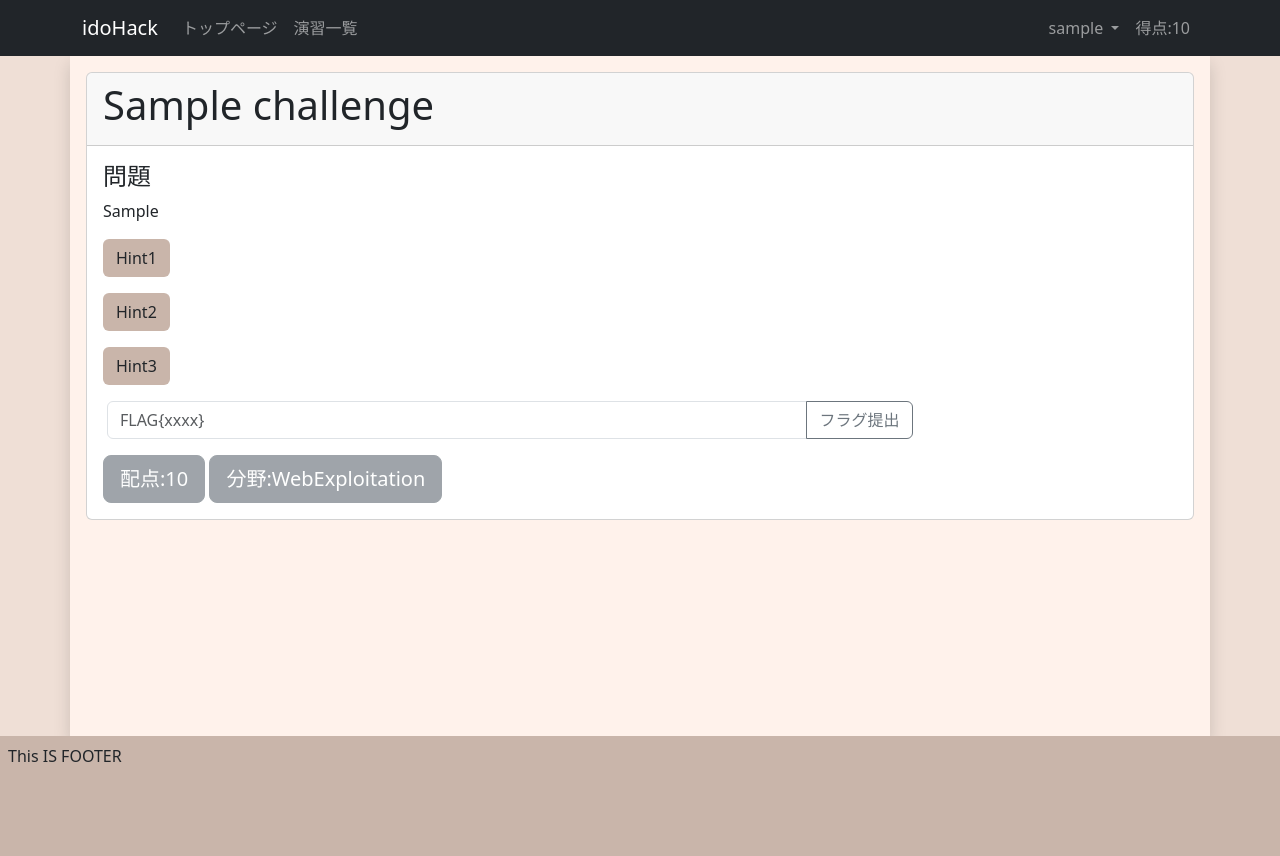
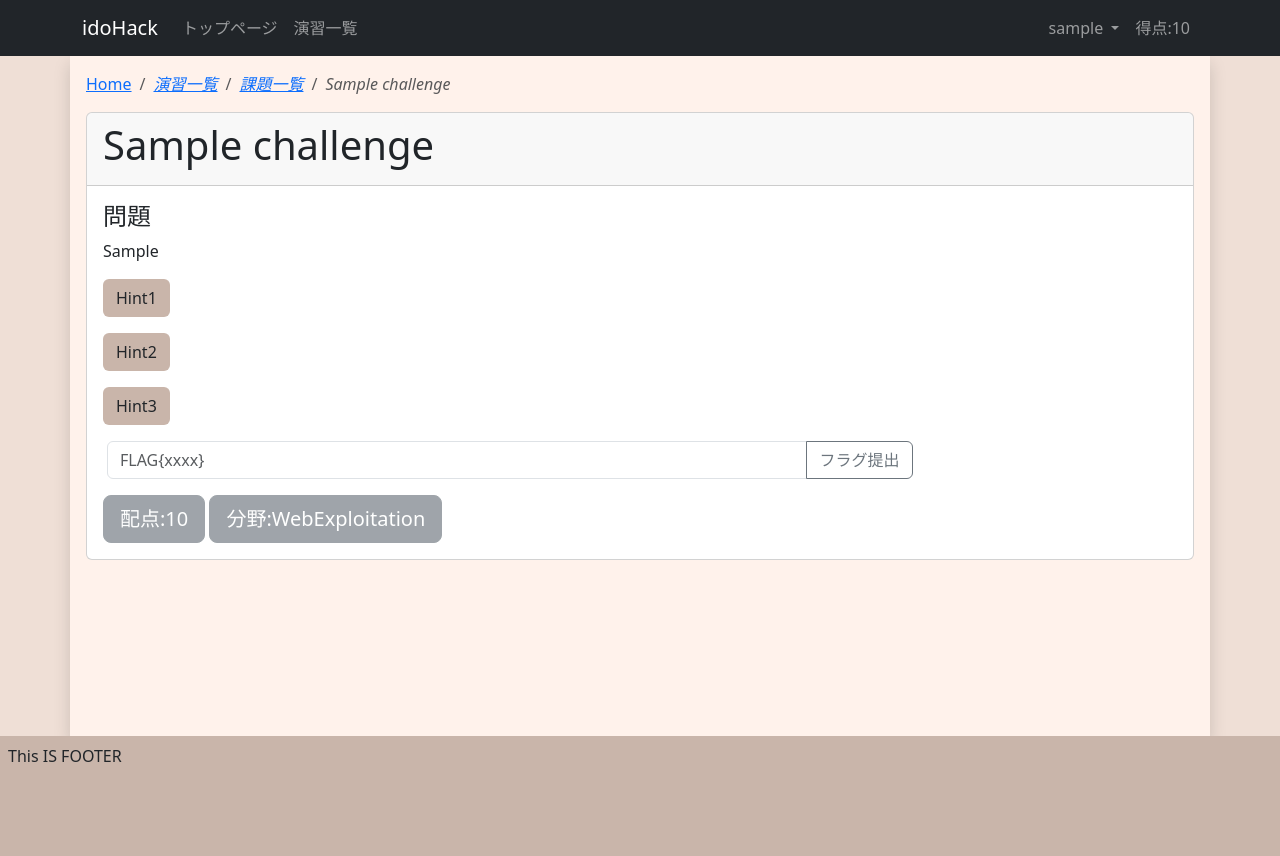
Before and after one commit to kalKun24/idoHack, a Django app: a page that uses templates/challenges/challenge.html in a window 1280 px wide. Run offline with Django 4.2, Linux system fonts and the light colour scheme; a user stored in the database is signed in; tables that the repository leaves empty hold one stand-in row (values such as "Sample post"); parts of the project's set-up code (start-up, migrations or seed data) failed here and were passed over.

Commit message:
feat: :sparkles: #パンくずリスト追加

```diff
--- a/challenges/views.py
+++ b/challenges/views.py
@@ -36,6 +36,7 @@ class ChallengeView(LoginRequiredMixin, ListView):
     def get_context_data(self, *args, **kwargs):
         context = super().get_context_data(*args, **kwargs)
         context['challenge'] = Challenge.objects.filter(identifier=self.kwargs['identifier'])
+        context['pkz'] = self.kwargs['pks']
         return context
 
     def post(self, request, *args, **kwargs):
--- a/templates/challenges/challenge.html
+++ b/templates/challenges/challenge.html
@@ -1,7 +1,20 @@
 {% extends "base.html" %}
 
 {% block content %}
+
+
+
 {% for item in challenge%}
+
+<nav aria-label="breadcrumb">
+    <ol class="breadcrumb">
+        <li class="breadcrumb-item"><a href="/">Home</a></li>
+        <li class="breadcrumb-item"><a href="{% url 'list-exercises' %}"><i class="fa fa-home">演習一覧</i></a></li>
+        <li class="breadcrumb-item"><a href="{%url 'try-exercises' pkz %}"><i class="fa fa-home">課題一覧</i></a></li>
+        <li class="breadcrumb-item active"><a><i class="fa fa-home">{{item.title}}</i></a></li>
+    </ol>
+</nav>
+
 <div class="card" style="height: auto;">
     <div class="card-header">
         <h1>{{item.title}}<h1>
```
Also changed, not shown: templates/challenges/exercises_try.html (+9 -0 lines).
